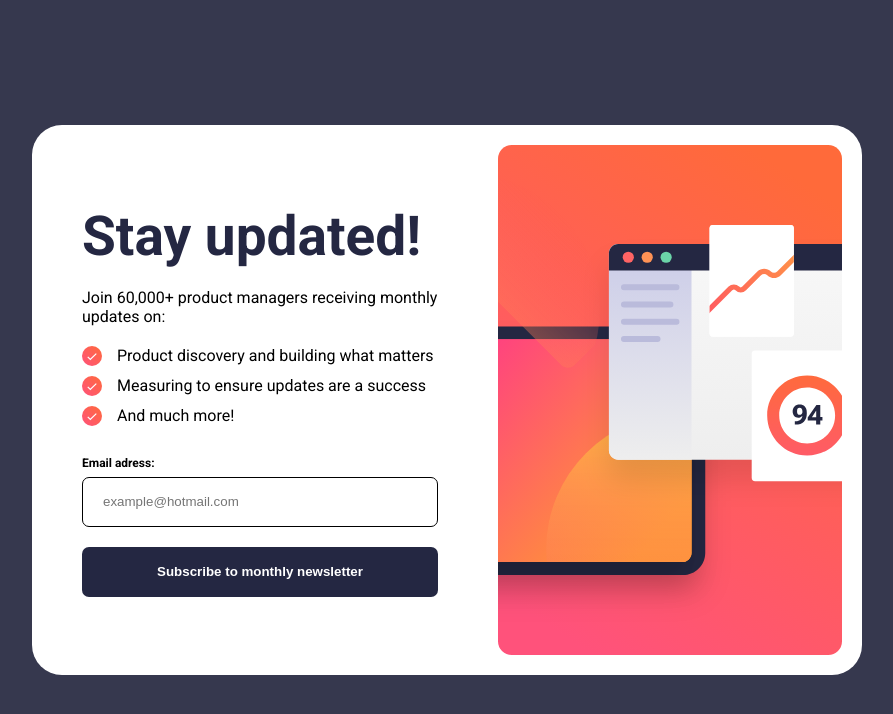
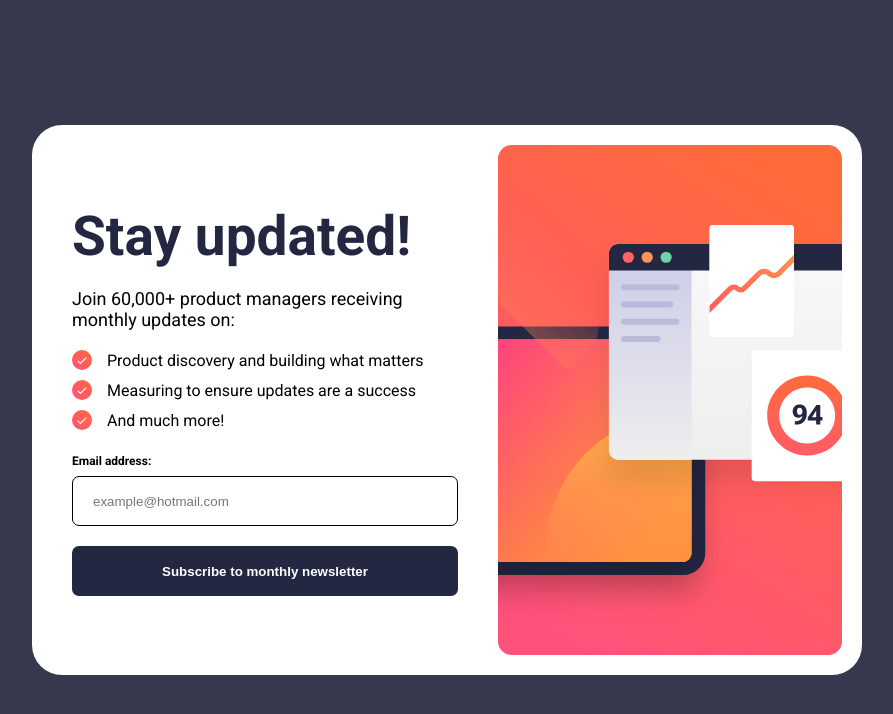
Before and after one commit to lucasfeklein/frontend-improve, a React (Vite) app: page / in a window 1280 px wide. Shown: the top 714 px of the page, without its empty margins (193-1086 px from the left). Built offline with nearby package versions, Linux system fonts and the light colour scheme.

Commit message:
inline styles to css

```diff
--- a/src/App.jsx
+++ b/src/App.jsx
@@ -10,129 +10,78 @@ function App() {
   };
 
   return (
-    <div
-      style={{
-        height: "100vh",
-        display: "flex",
-        justifyContent: "center",
-        alignItems: "center",
-      }}
-    >
+    <div className="container">
       {!submitted ? (
-        <div
-          style={{
-            display: "flex",
-            justifyContent: "center",
-            alignItems: "center",
-            backgroundColor: "white",
-            padding: "20px",
-            borderRadius: "30px",
-            gap: "30px",
-            maxWidth: "830px",
-            height: "550px",
-          }}
-        >
+        <div className="form-container">
           <div>
-            <div
-              style={{
-                display: "flex",
-                flexDirection: "column",
-                gap: "20px",
-                padding: "30px",
-              }}
-            >
-              <h1 style={{ color: "hsl(234, 29%, 20%)", fontSize: "55px" }}>
-                Stay updated!
-              </h1>
-              <p>Join 60,000+ product managers receiving monthly updates on:</p>
-
-              <div
-                style={{
-                  display: "flex",
-                  flexDirection: "column",
-                  gap: "10px",
-                }}
-              >
-                <div style={{ display: "flex", gap: "15px" }}>
-                  <img src="/icon-success.svg" style={{ width: "20px" }} />
+            <div className="form-content">
+              <h1 className="title">Stay updated!</h1>
+              <p className="subtitle">
+                Join 60,000+ product managers receiving monthly updates on:
+              </p>
+              <div className="check-container">
+                <div className="checkbox-item">
+                  <img
+                    src="/icon-success.svg"
+                    alt="Checkmark Icon"
+                    className="success-icon"
+                  />
                   Product discovery and building what matters
                 </div>
-                <div style={{ display: "flex", gap: "15px" }}>
-                  <img src="/icon-success.svg" style={{ width: "20px" }} />
+                <div className="checkbox-item">
+                  <img
+                    src="/icon-success.svg"
+                    alt="Checkmark Icon"
+                    className="success-icon"
+                  />
                   Measuring to ensure updates are a success
                 </div>
-                <div style={{ display: "flex", gap: "15px" }}>
-                  <img src="/icon-success.svg" style={{ width: "20px" }} />
+                <div className="checkbox-item">
+                  <img
+                    src="/icon-success.svg"
+                    alt="Checkmark Icon"
+                    className="success-icon"
+                  />
                   And much more!
                 </div>
               </div>
-              <form
-                onSubmit={handleSubmit}
-                style={{
-                  display: "flex",
-                  flexDirection: "column",
-                  gap: "20px",
-                }}
-              >
-                <label
-                  style={{
-                    fontWeight: "700",
-                    fontSize: "12px",
-                    marginTop: "10px",
-                  }}
-                >
-                  Email adress:
+              <form onSubmit={handleSubmit}>
+                <label htmlFor="email" className="email-label">
+                  Email address:
                   <input
                     type="email"
+                    id="email"
                     value={email}
                     onChange={(e) => setEmail(e.target.value)}
                     placeholder="example@hotmail.com"
-                    style={{
-                      height: "50px",
-                      width: "100%",
-                      marginTop: "7px",
-                      borderRadius: "7px",
-                      paddingLeft: "20px",
-                      border: "1px solid black",
-                    }}
+                    className="email-input"
                   />
                 </label>
-                <button>Subscribe to monthly newsletter</button>
+                <button type="submit" className="submit-button">
+                  Subscribe to monthly newsletter
+                </button>
               </form>
             </div>
           </div>
 
           <img
             src="/illustration-sign-up-desktop.svg"
+            alt="Illustration"
             style={{ height: "100%" }}
           />
         </div>
       ) : (
-        <div
-          style={{
-            display: "flex",
-            flexDirection: "column",
-            gap: "30px",
-            backgroundColor: "white",
-            padding: "30px 40px",
-            borderRadius: "30px",
-            width: "400px",
-          }}
-        >
-          <img style={{ width: "50px" }} src="/icon-success.svg" />
-          <h2
-            style={{
-              color: "hsl(234, 29%, 20%)",
-              fontSize: "55px",
-              lineHeight: "55px",
-            }}
-          >
-            Thanks for subscribing!
-          </h2>
-          <p>
+        <div className="success-container">
+          <img
+            src="/icon-success.svg"
+            alt="Checkmark Icon"
+            className="thanks-success-icon"
+          />
+          <h2 className="success-title">Thanks for subscribing!</h2>
+          <p className="success-message">
             A confirmation email has been sent to{" "}
-            <span style={{ fontWeight: "bold" }}>{email}</span>. Please open it
-            and click the button inside to confirm your subscription.
+            <span className="success-email">{email}</span>. Please open it and
+            click the button inside to confirm your subscription.
           </p>
           <button>Dismiss message</button>
         </div>
--- a/src/index.css
+++ b/src/index.css
@@ -25,3 +25,93 @@ button:hover {
   box-shadow: rgba(0, 0, 0, 0.25) 0px 14px 28px,
     rgba(0, 0, 0, 0.22) 0px 10px 10px;
 }
+
+.container {
+  height: 100vh;
+  display: flex;
+  justify-content: center;
+  align-items: center;
+}
+
+.form-container {
+  display: flex;
+  justify-content: center;
+  align-items: center;
+  background-color: white;
+  padding: 20px;
+  border-radius: 30px;
+  gap: 20px;
+  max-width: 830px;
+  height: 550px;
+}
+
+.form-content {
+  display: flex;
+  flex-direction: column;
+  gap: 20px;
+  padding: 20px;
+}
+
+.title {
+  color: hsl(234, 29%, 20%);
+  font-size: 55px;
+}
+
+.subtitle {
+  font-size: 18px;
+}
+
+.check-container {
+  display: flex;
+  flex-direction: column;
+  gap: 10px;
+}
+
+.checkbox-item {
+  display: flex;
+  align-items: center;
+  gap: 15px;
+}
+
+.email-label {
+  font-weight: 700;
+  font-size: 12px;
+  margin-top: 10px;
+}
+
+.email-input {
+  height: 50px;
+  width: 100%;
+  margin-top: 7px;
+  border-radius: 7px;
+  padding-left: 20px;
+  border: 1px solid black;
+}
+
+.success-container {
+  display: flex;
+  flex-direction: column;
+  gap: 30px;
+  background-color: white;
+  padding: 30px 40px;
+  border-radius: 30px;
+  width: 400px;
+}
+
+.success-icon {
+  width: 20px;
+}
+
+.thanks-success-icon {
+  width: 40px;
+}
+
+.success-title {
+  color: hsl(234, 29%, 20%);
+  font-size: 55px;
+  line-height: 55px;
+}
+
+form button {
+  margin-top: 20px;
+}
```
